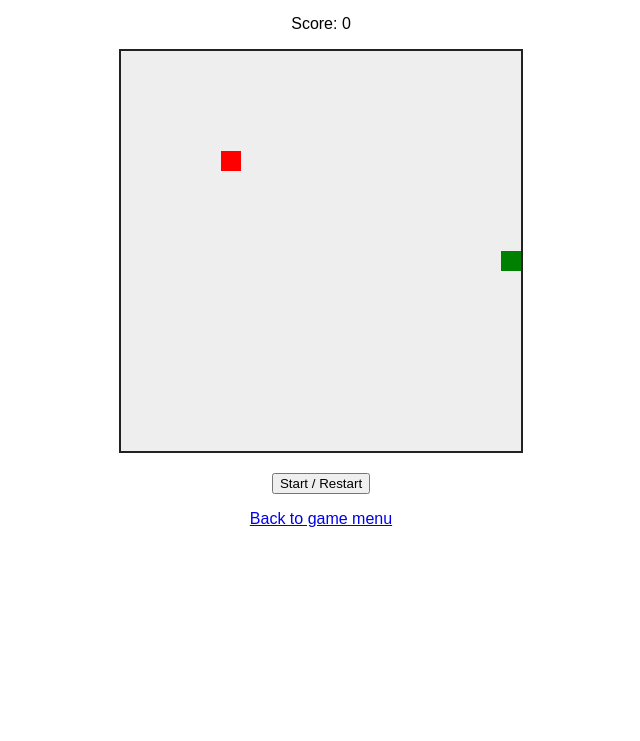
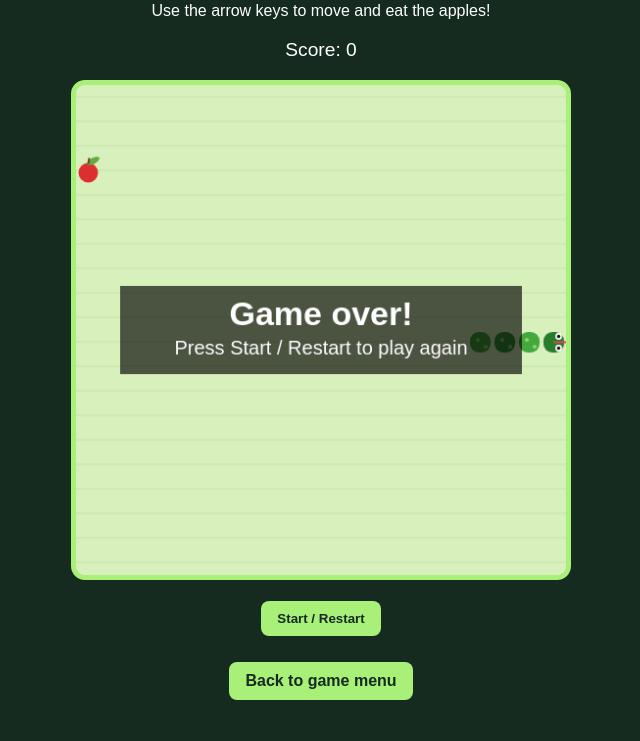
Before and after one commit to alvaradoandy895-boop/my-game-hub, a plain HTML site: page snake.html in a window 1280 px wide. Shown: the part 99-840 px from the top of the page, without its empty margins (319-959 px from the left). Before the commit the page ends 800 px from the top, so only its background shows below. Drawn offline with Linux system fonts and the light colour scheme.

Commit message:
Revamp Snake game layout and functionality
Updated the Snake game HTML structure and styles, improved game mechanics, and enhanced visuals.

```diff
--- a/snake.html
+++ b/snake.html
@@ -3,65 +3,138 @@
 <head>
   <meta charset="utf-8">
   <meta name="viewport" content="width=device-width, initial-scale=1">
-  <title>Snake</title>
+  <title>Snake Game</title>
   <style>
-    body { font-family: Arial, sans-serif; text-align: center; }
-    canvas { border: 2px solid #222; background: #eee; max-width: 90vw; }
+    * { box-sizing: border-box; }
+    body {
+      margin: 0;
+      padding: 20px;
+      background: #152b20;
+      color: white;
+      font-family: Arial, sans-serif;
+      text-align: center;
+    }
+    h1 { color: #a8f078; }
+    #score { font-size: 1.2rem; }
+    canvas {
+      display: block;
+      width: min(90vw, 500px);
+      height: auto;
+      margin: 16px auto;
+      border: 5px solid #a8f078;
+      border-radius: 14px;
+      background: #d8f0bb;
+    }
+    button, a {
+      display: inline-block;
+      border: 0;
+      border-radius: 8px;
+      padding: 10px 16px;
+      margin: 5px;
+      background: #a8f078;
+      color: #152b20;
+      font-weight: bold;
+      text-decoration: none;
+      cursor: pointer;
+    }
   </style>
 </head>
 <body>
-  <h1>Snake</h1>
-  <p>Use the arrow keys to play. Eat the red square!</p>
+  <h1>🐍 Snake</h1>
+  <p>Use the arrow keys to move and eat the apples!</p>
   <p id="score">Score: 0</p>
-  <canvas id="game" width="400" height="400"></canvas>
-  <p><button onclick="startGame()">Start / Restart</button></p>
+  <canvas id="game" width="500" height="500"></canvas>
+  <button id="start">Start / Restart</button>
   <p><a href="index.html">Back to game menu</a></p>
 
   <script>
     const canvas = document.getElementById("game");
     const ctx = canvas.getContext("2d");
-    const size = 20;
-    let snake, food, dx, dy, score, timer;
+    const tile = 25;
+    const tiles = canvas.width / tile;
+
+    let snake, apple, direction, nextDirection, score, timer, playing;
 
     function startGame() {
       clearInterval(timer);
-      snake = [{ x: 200, y: 200 }];
-      food = { x: 100, y: 100 };
-      dx = size; dy = 0; score = 0;
-      document.getElementById("score").textContent = "Score: 0";
-      timer = setInterval(step, 120);
+      snake = [
+        { x: 10, y: 10 },
+        { x: 9, y: 10 },
+        { x: 8, y: 10 },
+        { x: 7, y: 10 }
+      ];
+      direction = { x: 1, y: 0 };
+      nextDirection = { x: 1, y: 0 };
+      score = 0;
+      playing = true;
+      placeApple();
+      updateScore();
       draw();
+      timer = setInterval(step, 130);
+    }
+
+    function placeApple() {
+      do {
+        apple = {
+          x: Math.floor(Math.random() * tiles),
+          y: Math.floor(Math.random() * tiles)
+        };
+      } while (snake.some(part => part.x === apple.x && part.y === apple.y));
+    }
+
+    function updateScore() {
+      document.getElementById("score").textContent = "Score: " + score;
     }
 
     document.addEventListener("keydown", event => {
-      const keys = {
-        ArrowUp: [0, -size], ArrowDown: [0, size],
-        ArrowLeft: [-size, 0], ArrowRight: [size, 0]
+      const moves = {
+        ArrowUp:    { x: 0, y: -1 },
+        ArrowDown:  { x: 0, y: 1 },
+        ArrowLeft:  { x: -1, y: 0 },
+        ArrowRight: { x: 1, y: 0 }
       };
-      if (!keys[event.key]) return;
+      const move = moves[event.key];
+      if (!move) return;
       event.preventDefault();
-      const [newDx, newDy] = keys[event.key];
-      if (newDx !== -dx || newDy !== -dy) { dx = newDx; dy = newDy; }
+
+      if (move.x !== -direction.x || move.y !== -direction.y) {
+        nextDirection = move;
+      }
     });
 
     function step() {
-      const head = { x: snake[0].x + dx, y: snake[0].y + dy };
-      if (head.x < 0 || head.x >= canvas.width || head.y < 0 ||
-          head.y >= canvas.height ||
-          snake.some(part => part.x === head.x && part.y === head.y)) {
+      direction = nextDirection;
+      const head = {
+        x: snake[0].x + direction.x,
+        y: snake[0].y + direction.y
+      };
+      const ateApple = head.x === apple.x && head.y === apple.y;
+
+      if (
+        head.x < 0 || head.x >= tiles ||
+        head.y < 0 || head.y >= tiles ||
+        snake.slice(0, ateApple ? undefined : -1)
+          .some(part => part.x === head.x && part.y === head.y)
+      ) {
+        playing = false;
         clearInterval(timer);
-        alert("Game over! Score: " + score);
+        draw();
+        ctx.fillStyle = "rgba(0, 0, 0, 0.65)";
+        ctx.fillRect(45, 205, 410, 90);
+        ctx.fillStyle = "white";
+        ctx.font = "bold 34px Arial";
+        ctx.textAlign = "center";
+        ctx.fillText("Game over!", 250, 245);
+        ctx.font = "20px Arial";
+        ctx.fillText("Press Start / Restart to play again", 250, 275);
         return;
       }
 
       snake.unshift(head);
-      if (head.x === food.x && head.y === food.y) {
+      if (ateApple) {
         score++;
-        document.getElementById("score").textContent = "Score: " + score;
-        food = {
-          x: Math.floor(Math.random() * (canvas.width / size)) * size,
-          y: Math.floor(Math.random() * (canvas.height / size)) * size
-        };
+        updateScore();
+        placeApple();
       } else {
         snake.pop();
       }
@@ -69,13 +142,97 @@
     }
 
     function draw() {
-      ctx.clearRect(0, 0, canvas.width, canvas.height);
-      ctx.fillStyle = "red";
-      ctx.fillRect(food.x, food.y, size, size);
-      ctx.fillStyle = "green";
-      snake.forEach(part => ctx.fillRect(part.x, part.y, size, size));
+      ctx.fillStyle = "#d8f0bb";
+      ctx.fillRect(0, 0, canvas.width, canvas.height);
+
+      // Soft grass-like background marks
+      ctx.strokeStyle = "rgba(67, 125, 50, 0.12)";
+      ctx.lineWidth = 1;
+      for (let y = 12; y < canvas.height; y += 25) {
+        ctx.beginPath();
+        ctx.moveTo(0, y);
+        ctx.lineTo(canvas.width, y);
+        ctx.stroke();
+      }
+
+      // Draw apple
+      const ax = apple.x * tile + tile / 2;
+      const ay = apple.y * tile + tile / 2;
+      ctx.fillStyle = "#dc3030";
+      ctx.beginPath();
+      ctx.arc(ax, ay + 2, 10, 0, Math.PI * 2);
+      ctx.fill();
+      ctx.fillStyle = "#65a83d";
+      ctx.beginPath();
+      ctx.ellipse(ax + 5, ay - 10, 7, 3, -0.5, 0, Math.PI * 2);
+      ctx.fill();
+      ctx.strokeStyle = "#65452b";
+      ctx.lineWidth = 2;
+      ctx.beginPath();
+      ctx.moveTo(ax, ay - 7);
+      ctx.lineTo(ax + 1, ay - 13);
+      ctx.stroke();
+
+      // Draw rounded green snake segments
+      snake.forEach((part, index) => {
+        const x = part.x * tile + 2;
+        const y = part.y * tile + 2;
+        const isHead = index === 0;
+
+        ctx.fillStyle = isHead ? "#287d2d" : (index % 2 ? "#43a83d" : "#379633");
+        ctx.beginPath();
+        ctx.roundRect(x, y, tile - 4, tile - 4, 9);
+        ctx.fill();
+
+        // Small scales on the body
+        if (!isHead) {
+          ctx.fillStyle = "rgba(190, 239, 121, 0.65)";
+          ctx.beginPath();
+          ctx.arc(x + 8, y + 8, 2, 0, Math.PI * 2);
+          ctx.arc(x + 16, y + 15, 2, 0, Math.PI * 2);
+          ctx.fill();
+        }
+      });
+
+      // Snake face and forked tongue
+      const head = snake[0];
+      const hx = head.x * tile + tile / 2;
+      const hy = head.y * tile + tile / 2;
+      let eye1, eye2, tongueEnd;
+
+      if (direction.x === 1) {
+        eye1 = [hx + 5, hy - 6]; eye2 = [hx + 5, hy + 6]; tongueEnd = [hx + 16, hy];
+      } else if (direction.x === -1) {
+        eye1 = [hx - 5, hy - 6]; eye2 = [hx - 5, hy + 6]; tongueEnd = [hx - 16, hy];
+      } else if (direction.y === -1) {
+        eye1 = [hx - 6, hy - 5]; eye2 = [hx + 6, hy - 5]; tongueEnd = [hx, hy - 16];
+      } else {
+        eye1 = [hx - 6, hy + 5]; eye2 = [hx + 6, hy + 5]; tongueEnd = [hx, hy + 16];
+      }
+
+      [eye1, eye2].forEach(([x, y]) => {
+        ctx.fillStyle = "white";
+        ctx.beginPath();
+        ctx.arc(x, y, 3.4, 0, Math.PI * 2);
+        ctx.fill();
+        ctx.fillStyle = "#111";
+        ctx.beginPath();
+        ctx.arc(x, y, 1.7, 0, Math.PI * 2);
+        ctx.fill();
+      });
+
+      ctx.strokeStyle = "#e74352";
+      ctx.lineWidth = 2;
+      ctx.beginPath();
+      ctx.moveTo(hx, hy);
+      ctx.lineTo(tongueEnd[0], tongueEnd[1]);
+      ctx.lineTo(tongueEnd[0] + (direction.y === 0 ? 0 : 5), tongueEnd[1] + (direction.x === 0 ? 0 : 5));
+      ctx.moveTo(tongueEnd[0], tongueEnd[1]);
+      ctx.lineTo(tongueEnd[0] - (direction.y === 0 ? 0 : 5), tongueEnd[1] - (direction.x === 0 ? 0 : 5));
+      ctx.stroke();
     }
 
+    document.getElementById("start").addEventListener("click", startGame);
     startGame();
   </script>
 </body>
```
